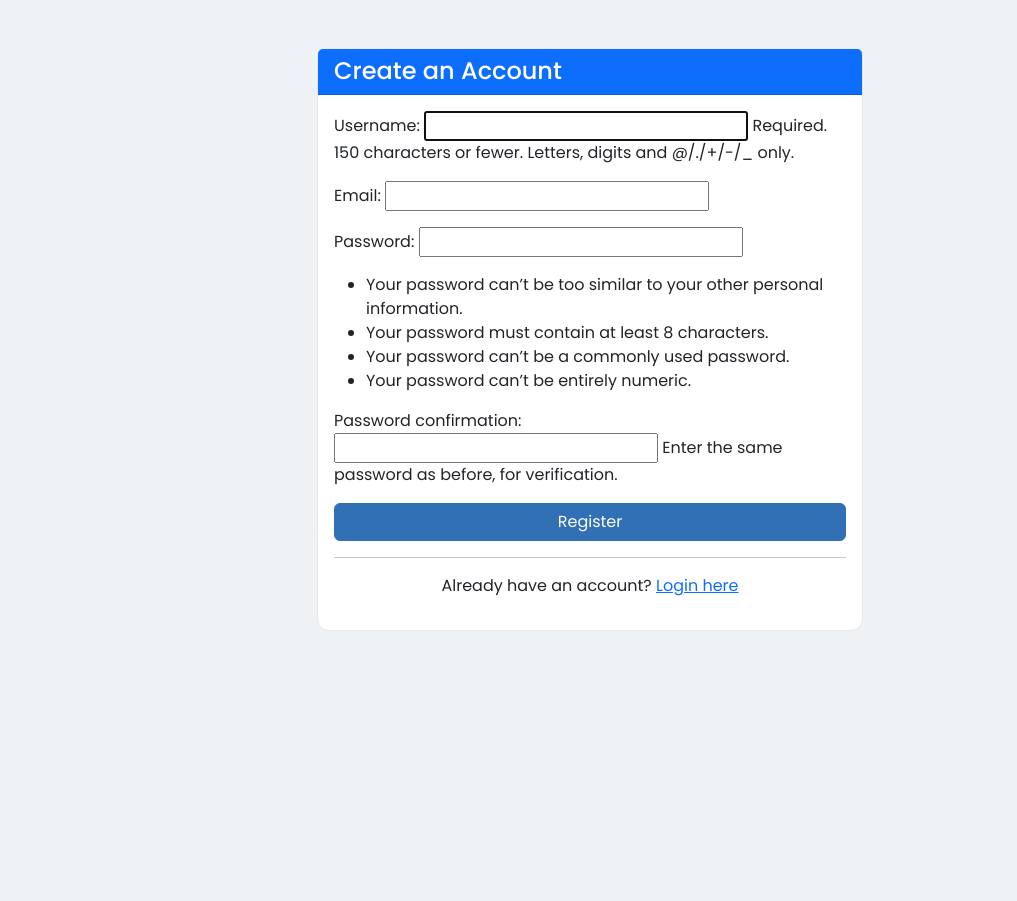
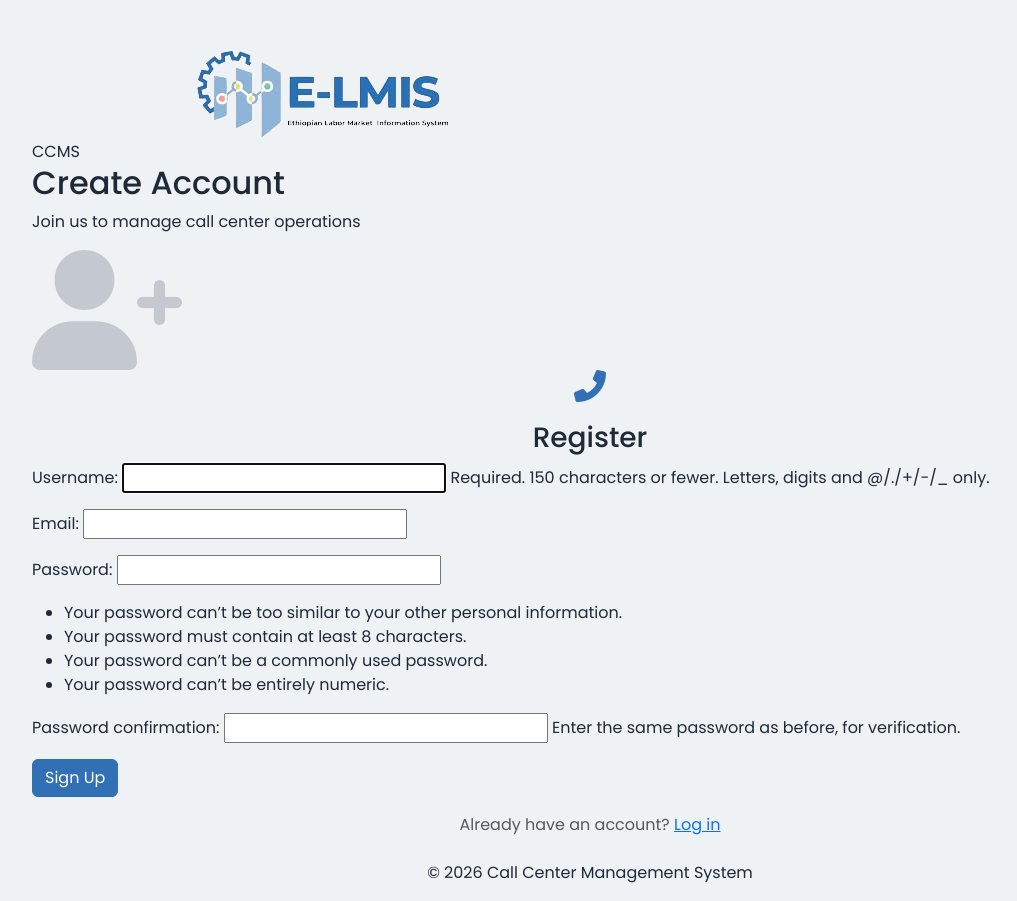
Before and after one commit to abutilmis/call-center-system, a Django app: page /register/ in a window 1280 px wide. Shown: the whole page, without its empty margins (50-1067 px from the left). Before the commit the page ends 630 px from the top, so only its background shows below. Run offline with Django 5.2, Linux system fonts and the light colour scheme.

Commit message:
Adapt login and register pages to premium design from previous project

```diff
--- a/core/templates/registration/register.html
+++ b/core/templates/registration/register.html
@@ -2,22 +2,43 @@
 {% load static %}
 
 {% block content %}
-<div class="row justify-content-center">
-    <div class="col-md-6">
-        <div class="card">
-            <div class="card-header bg-primary text-white">
-                <h4 class="mb-0">Create an Account</h4>
+<div class="login-page">
+    <div class="login-card">
+        <div class="login-grid">
+            <!-- Left: Welcome & Illustration -->
+            <div class="login-hero">
+                <div class="hero-inner">
+                    <div class="hero-logo">
+                        <img src="{% static 'images/logo.png' %}" alt="Logo" onerror="this.style.display='none'">
+                    </div>
+                    <div class="system-name">CCMS</div>
+                    <h2 class="hero-title">Create Account</h2>
+                    <p class="hero-subtitle">Join us to manage call center operations</p>
+                </div>
+                <i class="fas fa-user-plus hero-illustration" style="font-size: 120px; opacity: 0.2;"></i>
             </div>
-            <div class="card-body">
-                <form method="post">
-                    {% csrf_token %}
-                    {{ form.as_p }}
-                    <button type="submit" class="btn btn-primary w-100">Register</button>
-                </form>
-                <hr>
-                <p class="text-center mt-3">
-                    Already have an account? <a href="{% url 'login' %}">Login here</a>
-                </p>
+
+            <!-- Right: Registration Form -->
+            <div class="login-form-container">
+                <div class="login-form-card">
+                    <div class="form-logo text-center mb-3">
+                        <i class="fas fa-phone-alt fa-2x" style="color: var(--primary);"></i>
+                    </div>
+                    <h3 class="form-title text-center">Register</h3>
+                    <form method="post" action="{% url 'register' %}" class="brand-form">
+                        {% csrf_token %}
+                        {{ form.as_p }}
+                        <button type="submit" class="btn btn-primary btn-block">Sign Up</button>
+                    </form>
+
+                    <div class="form-footer text-center mt-3">
+                        <span class="text-muted">Already have an account?</span>
+                        <a href="{% url 'login' %}" class="link-primary">Log in</a>
+                    </div>
+                    <div class="login-footer text-center mt-4">
+                        <p>&copy; {% now "Y" %} Call Center Management System</p>
+                    </div>
+                </div>
             </div>
         </div>
     </div>
```
Also changed, not shown: core/templates/registration/login.html (+11 -7 lines).
